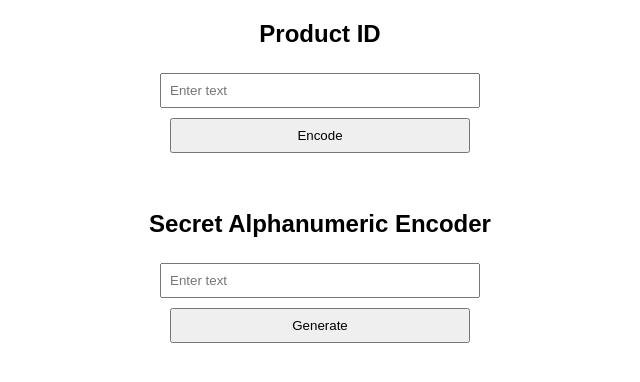
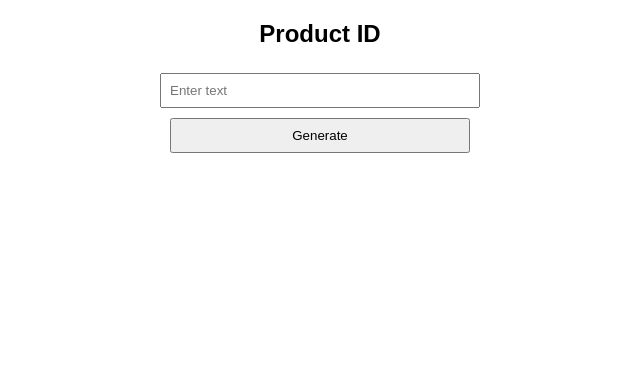
Before and after one commit to YA-Sy/Your-Accountant-System, a Jekyll site: the page serial.html, which Jekyll copies as it is, in a window 1280 px wide. Shown: the top 382 px of the page, without its empty margins (320-960 px from the left). Built offline with Jekyll 4.4.1, drawn with Linux system fonts in a browser that asks for light colours.

Commit message:
Update serial.html

```diff
--- a/serial.html
+++ b/serial.html
@@ -25,79 +25,6 @@
 <body>
 
     <h2>Product ID</h2>
-
-    <div class="container">
-        <input type="text" id="inputText" placeholder="Enter text">
-        <button onclick="encodeText()">Encode</button>
-        <p id="outputText"></p>
-    </div>
-
-    <script>
-        function encodeText() {
-            let text = document.getElementById("inputText").value;
-            let encodedText = secretEncode(text);
-            document.getElementById("outputText").innerText = encodedText;
-        }
-
-        function secretEncode(text) {
-            let base64Encoded = btoa(text); // Step 1: Convert to Base64
-
-            // Step 2: Shift characters by a pattern
-            let shifted = base64Encoded.split("").map((char, index) => {
-                let ascii = char.charCodeAt(0);
-
-                // Shift vowels forward, consonants backward
-                if ("AEIOUaeiou".includes(char)) {
-                    ascii += 3;
-                } else {
-                    ascii -= 1;
-                }
-
-                return String.fromCharCode(ascii);
-            }).join("");
-
-            // Step 3: Replace non-alphanumeric Base64 chars (+, /, =) with letters/numbers
-            let replaced = shifted.replace(/\+/g, "X")
-                                  .replace(/\//g, "Y")
-                                  .replace(/=/g, "Z");
-
-            // Step 4: Reorder sections (first half swapped with second half)
-            let mid = Math.floor(replaced.length / 2);
-            let finalEncoded = replaced.slice(mid) + replaced.slice(0, mid);
-
-            return finalEncoded;
-        }
-    </script>
-
-</body>
-</html>
-<!DOCTYPE html>
-<html lang="en">
-<head>
-    <meta charset="UTF-8">
-    <meta name="viewport" content="width=device-width, initial-scale=1.0">
-    <title>Secret Encoding</title>
-    <style>
-        body {
-            font-family: Arial, sans-serif;
-            text-align: center;
-            margin: 20px;
-        }
-        input, button {
-            margin: 5px;
-            padding: 8px;
-            width: 300px;
-        }
-        .container {
-            display: flex;
-            flex-direction: column;
-            align-items: center;
-        }
-    </style>
-</head>
-<body>
-
-    <h2>Secret Alphanumeric Encoder</h2>
 
     <div class="container">
         <input type="text" id="inputText" placeholder="Enter text">
```
